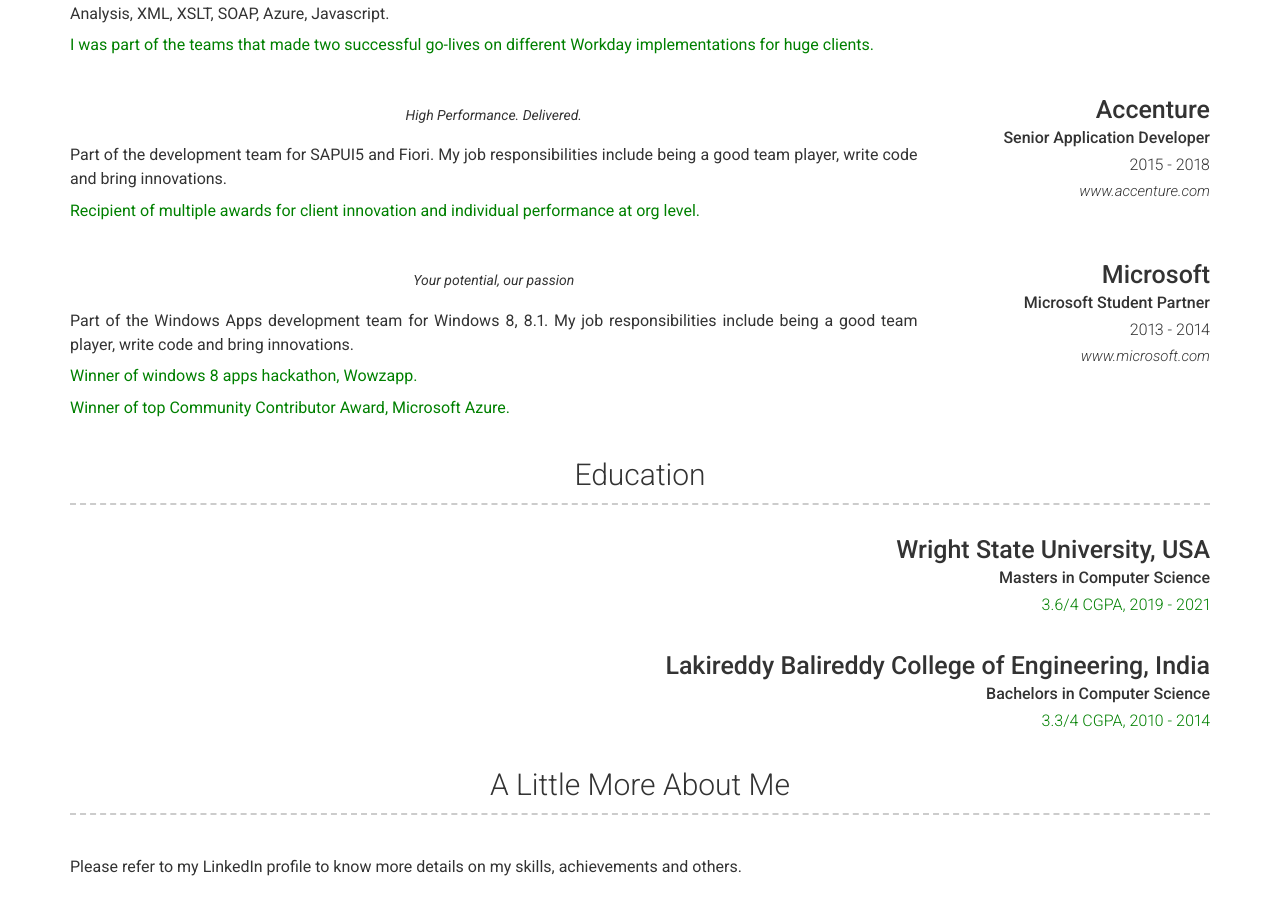
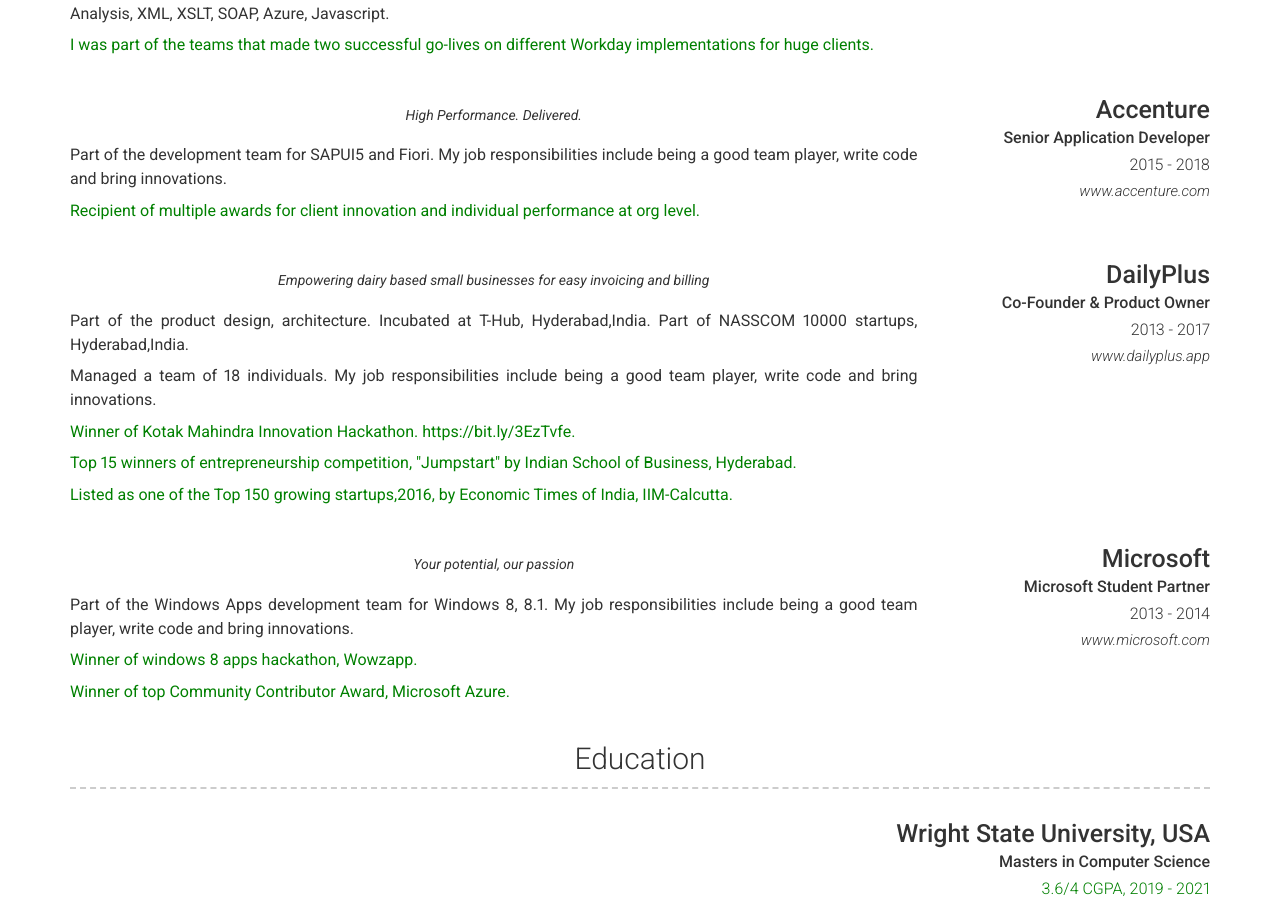
Before and after one commit to medhachaitanya/medhachaitanya.github.io, a Jekyll site: the page built from index.md, in a window 1280 px wide and 900 px high, scrolled down 1421 px. Built offline with Jekyll 4.4.1, drawn with Linux system fonts in a browser that asks for light colours; nearby versions of some CDN libraries; some of the changed text lies outside the part shown.

Commit message:
Update _config.yml

```diff
--- a/_config.yml
+++ b/_config.yml
@@ -62,7 +62,7 @@
   <br />
   My Tech Stack
   <br />
-  <b style='color:green'>AZURE, AZURE CLOUD ARCHITECTURE SOLUTIONS & DESIGN, AZURE COST MANAGEMENT, DEVOPS, JENKINS, NODEJS, SAPUI5, JAVASCRIPT, MONGODB, MONGODB REALM, WINDOWS UWP, WORKDAY INTEGRATIONS, SYSTEMS ENGINEERING</b>
+  <b style='color:green'>AZURE, AZURE CLOUD ARCHITECTURE SOLUTIONS & DESIGN, AZURE COST MANAGEMENT, DEVOPS, JENKINS, NODEJS, SAPUI5, OPENUI5, JAVASCRIPT, MONGODB, MONGODB REALM, WINDOWS UWP, WORKDAY INTEGRATIONS, SYSTEMS ENGINEERING</b>
 
 
 content:
@@ -155,6 +155,24 @@
           <p style='color:green'>Recipient of multiple awards for client innovation and individual performance at org level.</p>
 
       - layout: right
+        title: DailyPlus
+        sub_title: Co-Founder & Product Owner
+        caption: 2013 - 2017
+        link: www.dailyplus.app
+        quote: >
+          Empowering dairy based small businesses for easy invoicing and billing
+        description: | # this will include new lines to allow paragraphs
+          Part of the product design, architecture.
+          Incubated at T-Hub, Hyderabad,India.
+          Part of NASSCOM 10000 startups, Hyderabad,India.
+
+          Managed a team of 18 individuals.
+          My job responsibilities include being a good team player, write code and bring innovations. <br/>
+          <p style='color:green'>Winner of Kotak Mahindra Innovation Hackathon. https://bit.ly/3EzTvfe.</p>
+          <p style='color:green'>Top 15 winners of entrepreneurship competition, "Jumpstart" by Indian School of Business, Hyderabad.</p>
+          <p style='color:green'>Listed as one of the Top 150 growing startups,2016, by Economic Times of India, IIM-Calcutta.</p>
+
+      - layout: right
         title: Microsoft
         sub_title: Microsoft Student Partner
         caption: 2013 - 2014
```
